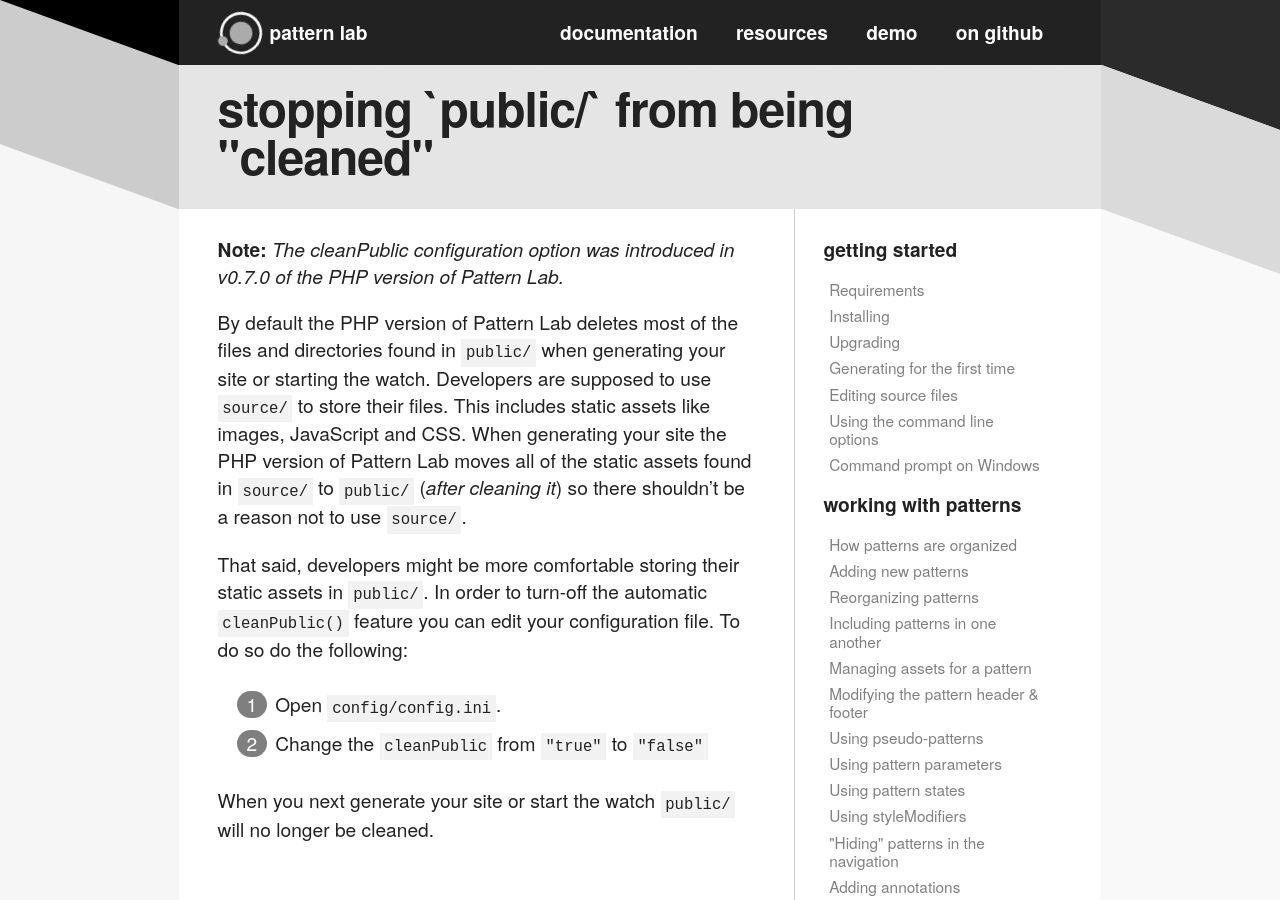
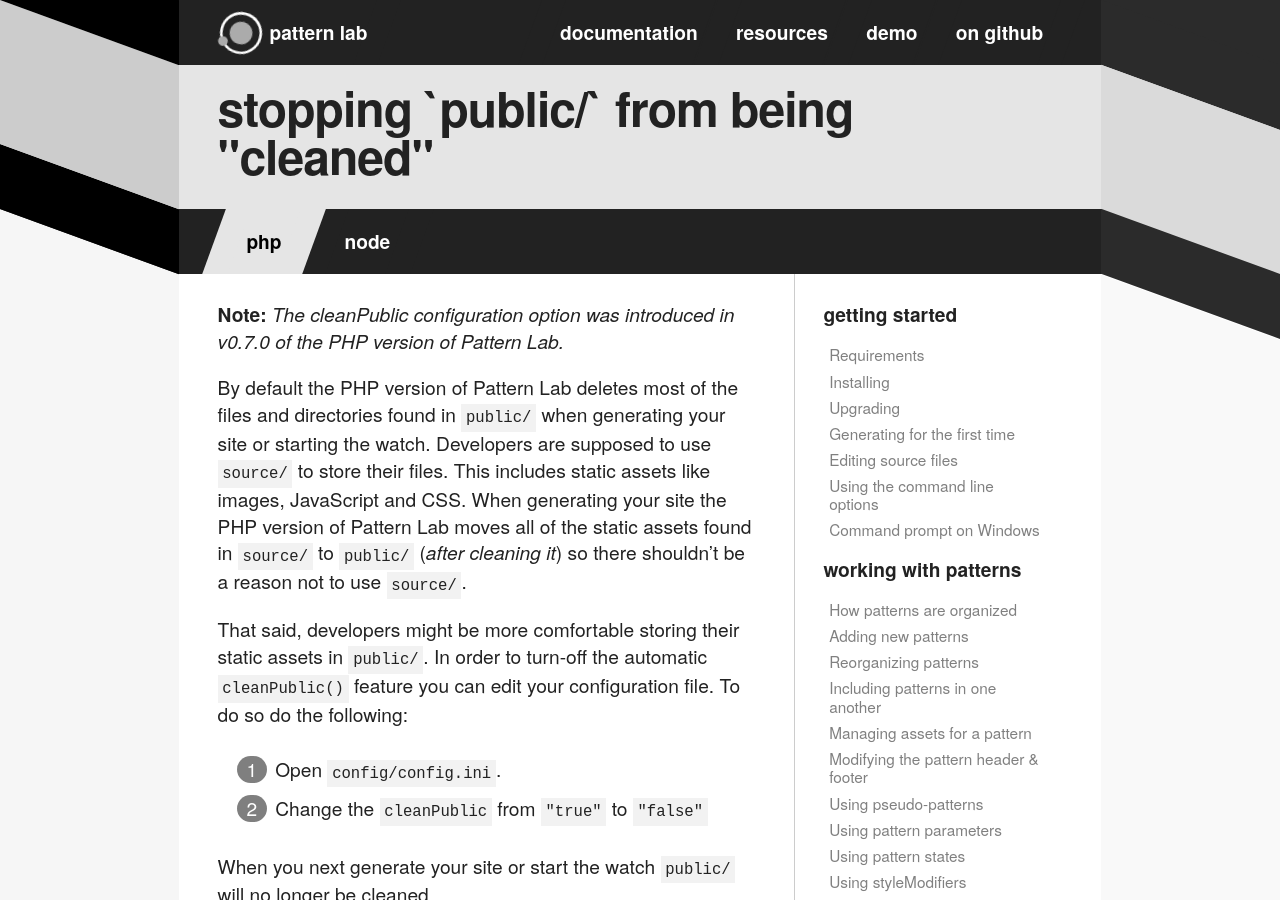
Before and after one commit to pattern-lab/website, a Jekyll site: the page built from patternlabsite/docs/advanced-clean-public.md, in a window 1280 px wide and 900 px high. Built offline with Jekyll 4.4.1, drawn with Linux system fonts in a browser that asks for light colours; Markdown is read by kramdown in place of the engine named in the settings; comment, search, counter and statistics services are not loaded.

Commit message:
Updated stopping `public/` from being "cleaned" page Broke our a separate Node Version Tab This is part of https://github.com/pattern-lab/patternlab-node/issues/70 for version 1.0.0 release prep

```diff
--- a/patternlabsite/docs/advanced-clean-public.md
+++ b/patternlabsite/docs/advanced-clean-public.md
@@ -2,10 +2,19 @@
 layout: docs
 title: Stopping public/ from Being "Cleaned" | Pattern Lab
 heading: Stopping `public/` from Being "Cleaned"
+languages:
+- language: php
+- language: node
 ---
 
+<!--- start php -->
+
+<div class="tab-panel" id="php">
+<h2 class="language-title">php</h2>
+
+{% capture m %}
+
 **Note:** *The cleanPublic configuration option was introduced in v0.7.0 of the PHP version of Pattern Lab.*
-
 
 By default the PHP version of Pattern Lab deletes most of the files and directories found in `public/` when generating your site or starting the watch. Developers are supposed to use `source/` to store their files. This includes static assets like images, JavaScript and CSS. When generating your site the PHP version of Pattern Lab moves all of the static assets found in `source/` to `public/` (_after cleaning it_) so there shouldn't be a reason not to use `source/`.
 
@@ -15,3 +24,41 @@
 2. Change the `cleanPublic` from `"true"` to `"false"`
 
 When you next generate your site or start the watch `public/` will no longer be cleaned.
+
+{% endcapture %}
+{{ m | markdownify }}
+
+</div>
+
+<!--- end php -->
+
+
+<!--- start node -->
+
+<div class="tab-panel" id="node">
+<h2 class="language-title">node</h2>
+
+{% capture m %}
+
+By default the Node version of Pattern Lab deletes or overwrites most of the files and directories found in `public/` when generating your site or starting the watch. Developers are supposed to use `source/` to store their files. The build process and the copy task found in the [Gruntfile]() or [Gulpfile]() work in concert to move everything from `source/` to `public/`, including static assets like images, JavaScript and CSS. When generating your site the Node version of Pattern Lab moves all of the static assets found in `source/` to `public/` (_after cleaning it_) so there shouldn't be a reason not to use `source/`.
+
+That said, developers might be more comfortable storing their static assets in `public/`. In order to turn-off the automatic overwriting of the `public/` directory:
+
+If you use grunt...
+
+1. Remove all or portions of the `copy` task from your gruntfile to stop overwriting of the assets you want to remain in `public/`
+2. Inside `builder/patternlab_grunt.js`, change the flag inside calls to patternlab.build(true) and patternlab.build_patterns_only(true) to `false`.
+
+If you use gulp...
+
+1. Remove all or portions of the `cp:assettype` tasks from your gulpfile to stop overwriting of the assets you want to remain in `public/`, or alternatively alter the gulp tasks at the bottom of the gulpfile.
+2. Remove the `clean` tasks as a prerequisite from all other tasks, both in the gulpfile and in `builder/patternlab-gulp.js`
+
+When you next generate your site or start the watch `public/` will no longer be cleaned.
+
+{% endcapture %}
+{{ m | markdownify }}
+
+</div>
+
+<!--- end node -->
```
